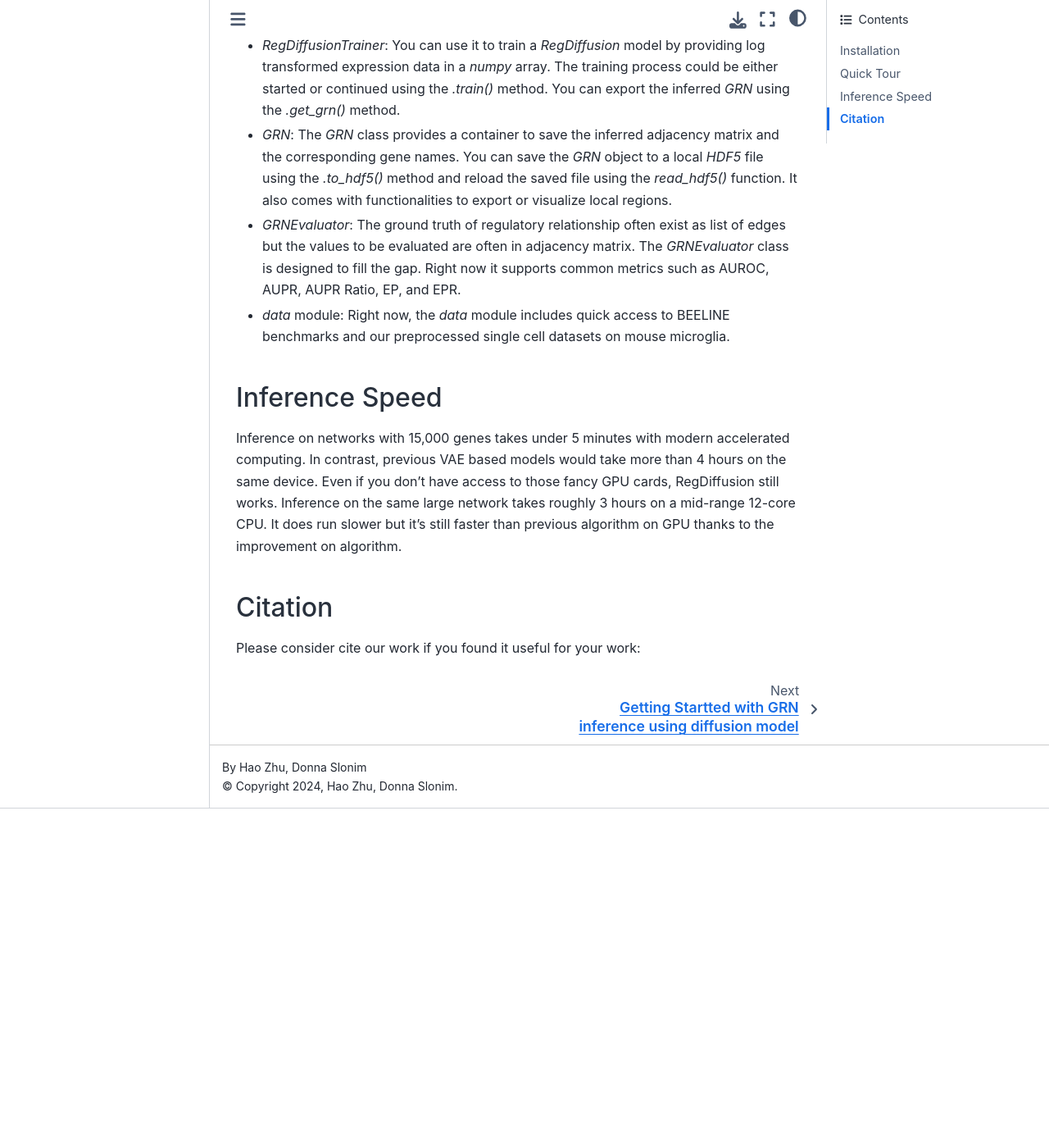
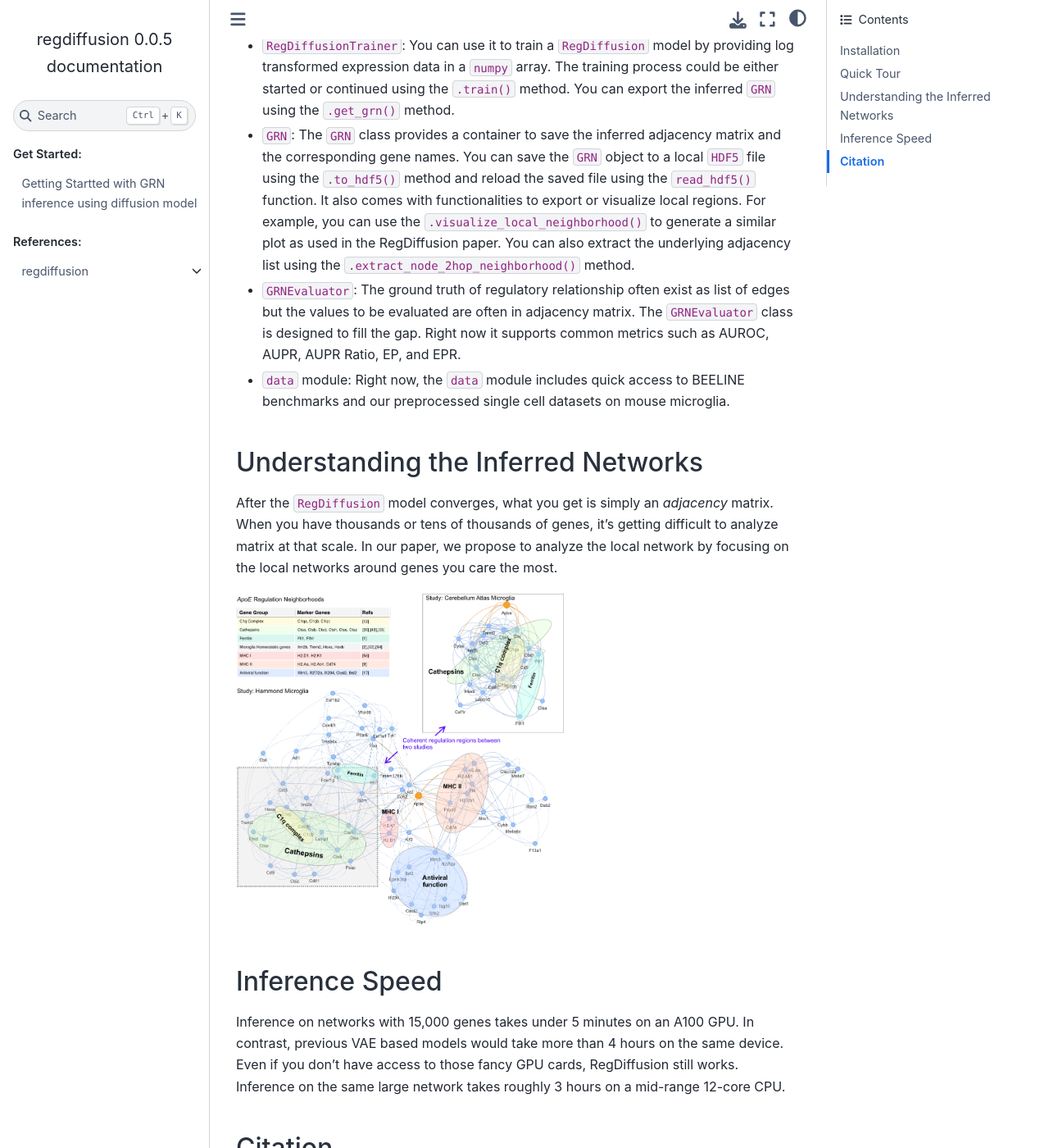
Before and after one commit to TuftsBCB/RegDiffusion, a Sphinx documentation site: the page built from docs/index.rst, in a window 1280 px wide and 1400 px high, scrolled down 692 px. Shown: the whole window at 82% size. Built offline with Sphinx 7.4.7 and the Sphinx Book theme 1.1.4, drawn with Linux system fonts in a browser that asks for light colours; before the commit the page ends 1678 px from its top, so only the background shows below that.

Commit message:
update homepage

```diff
--- a/docs/index.rst
+++ b/docs/index.rst
@@ -15,39 +15,53 @@
 
 Quick Tour
 ----------
-This package `regdiffusion` provides the official implementation of the
+This package ``regdiffusion`` provides the official implementation of the
 RegDiffusion algorithm and a set of easy-to-use companion tools to evaluate,
 analyze, and visualize the inferred network. We also provide access tools to
 GRN benchmarks and preprocessed single cell datasets for evaluation.
 
 We tried to keep the top level interface straightforward. Right now, it only
-consists of 4 components: the `RegDiffusionTrainer` class, the `GRN` class, the
-`GRNEvaluator` class, and the `data` module.
+consists of 4 components: the ``RegDiffusionTrainer`` class, the ``GRN`` class, the
+``GRNEvaluator`` class, and the ``data`` module.
 
-- `RegDiffusionTrainer`: You can use it to train a `RegDiffusion` model by
-  providing log transformed expression data in a `numpy` array. The training
-  process could be either started or continued using the `.train()` method. You
-  can export the inferred `GRN` using the `.get_grn()` method.
-- `GRN`: The `GRN` class provides a container to save the inferred adjacency
-  matrix and the corresponding gene names. You can save the `GRN` object to
-  a local `HDF5` file using the `.to_hdf5()` method and reload the saved file
-  using the `read_hdf5()` function. It also comes with functionalities to
-  export or visualize local regions.
-- `GRNEvaluator`: The ground truth of regulatory relationship often exist as
+- ``RegDiffusionTrainer``: You can use it to train a ``RegDiffusion`` model by
+  providing log transformed expression data in a ``numpy`` array. The training
+  process could be either started or continued using the ``.train()`` method. You
+  can export the inferred ``GRN`` using the ``.get_grn()`` method.
+- ``GRN``: The ``GRN`` class provides a container to save the inferred adjacency
+  matrix and the corresponding gene names. You can save the ``GRN`` object to
+  a local ``HDF5`` file using the ``.to_hdf5()`` method and reload the saved file
+  using the ``read_hdf5()`` function. It also comes with functionalities to
+  export or visualize local regions. For example, you can use the
+  ``.visualize_local_neighborhood()`` to generate a similar plot as used in
+  the RegDiffusion paper. You can also extract the underlying adjacency list
+  using the ``.extract_node_2hop_neighborhood()`` method.
+- ``GRNEvaluator``: The ground truth of regulatory relationship often exist as
   list of edges but the values to be evaluated are often in adjacency matrix.
-  The `GRNEvaluator` class is designed to fill the gap. Right now it supports
+  The ``GRNEvaluator`` class is designed to fill the gap. Right now it supports
   common metrics such as AUROC, AUPR, AUPR Ratio, EP, and EPR.
-- `data` module: Right now, the `data` module includes quick access to BEELINE
+- ``data`` module: Right now, the ``data`` module includes quick access to BEELINE
   benchmarks and our preprocessed single cell datasets on mouse microglia.
+
+Understanding the Inferred Networks
+-----------------------------------
+After the ``RegDiffusion`` model converges, what you get is simply an
+`adjacency` matrix. When you have thousands or tens of thousands of genes,
+it's getting difficult to analyze matrix at that scale. In our paper, we
+propose to analyze the local network by focusing on the local networks around
+genes you care the most.
+
+.. image:: https://github.com/TuftsBCB/RegDiffusion/blob/master/resources/apoe_reg.png?raw=true
+    :width: 400
+    :alt: Inferred network around ApoE
 
 Inference Speed
 ---------------
-Inference on networks with 15,000 genes takes under 5 minutes with modern
-accelerated computing. In contrast, previous VAE based models would take more
-than 4 hours on the same device. Even if you don't have access to those fancy
-GPU cards, RegDiffusion still works. Inference on the same large network takes
-roughly 3 hours on a mid-range 12-core CPU. It does run slower but it's still
-faster than previous algorithm on GPU thanks to the improvement on algorithm.
+Inference on networks with 15,000 genes takes under 5 minutes on an A100 GPU.
+In contrast, previous VAE based models would take more than 4 hours on the same
+device. Even if you don't have access to those fancy GPU cards, RegDiffusion
+still works. Inference on the same large network takes roughly 3 hours on a
+mid-range 12-core CPU.
 
 Citation
 --------
```
Also changed, not shown: resources/apoe_reg.png (added), 2 other files.
